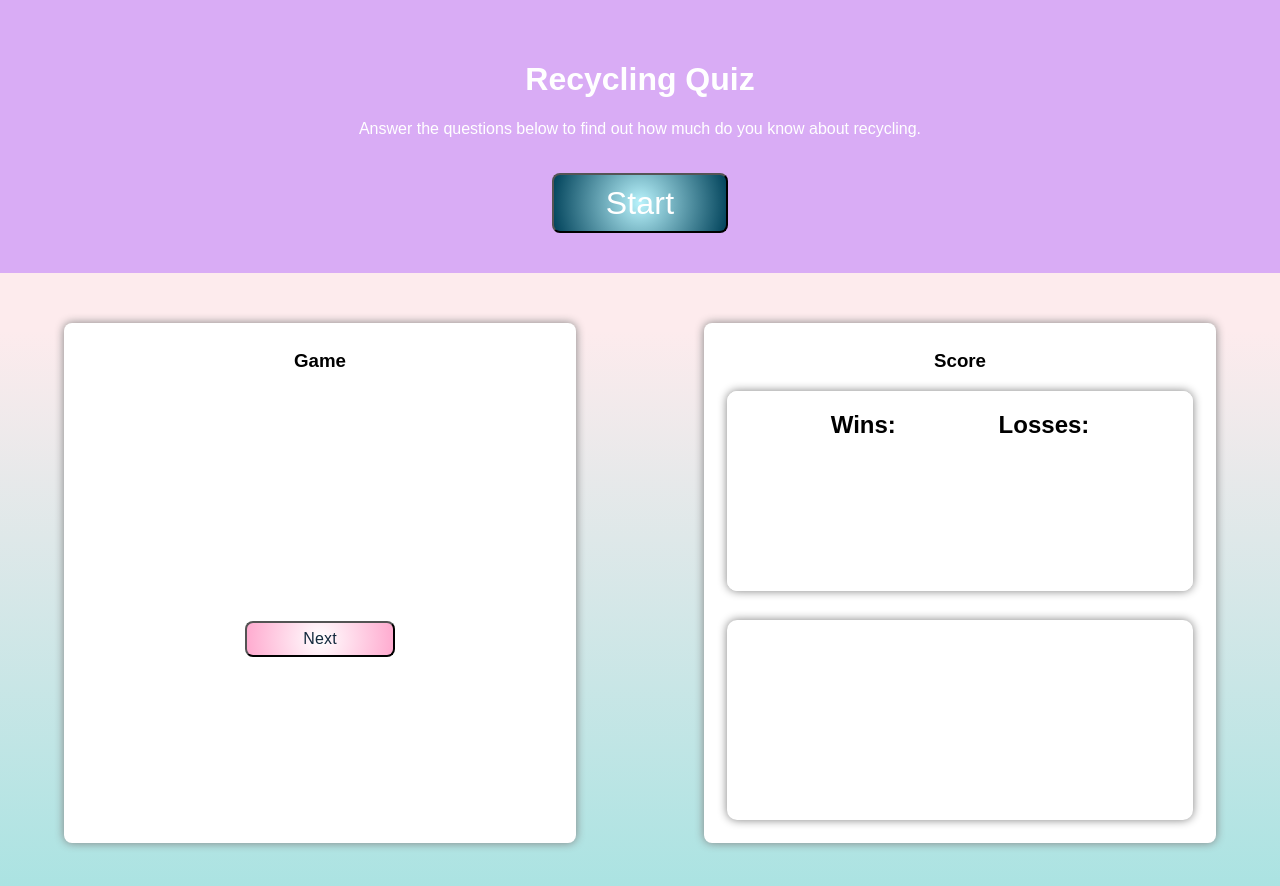
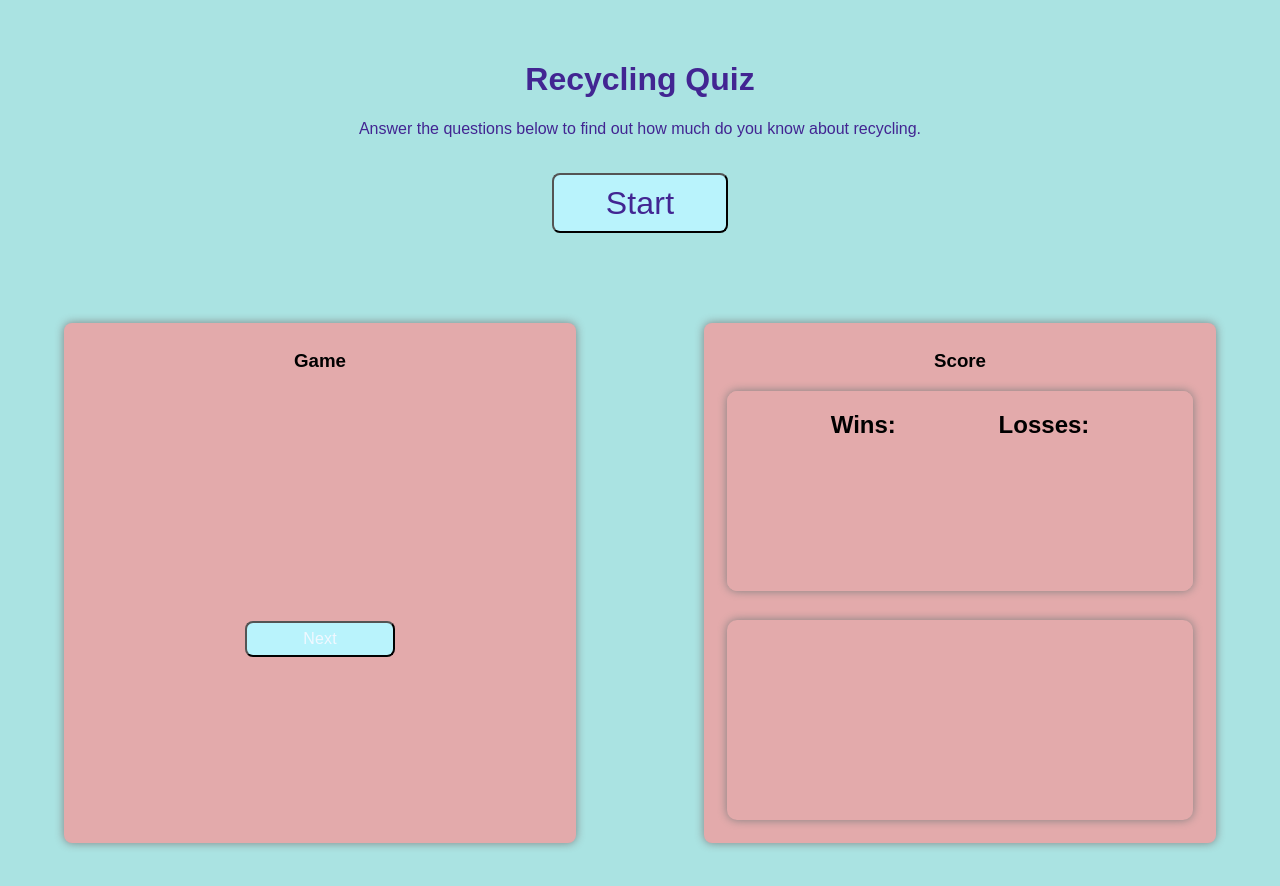
Before and after one commit to masken64/Recycling-Quiz-1, a plain HTML site: page index.html in a window 1280 px wide. Drawn offline with Linux system fonts and the light colour scheme.

Commit message:
Update style.css

```diff
--- a/assets/css/style.css
+++ b/assets/css/style.css
@@ -9,13 +9,13 @@ body {
   flex-direction: column;
   min-height: 100vh;
   justify-content: flex-start;
-  background: linear-gradient(0deg, #AAE3E2 0%, #FDEBED 63%);
+  background: linear-gradient(0deg, #AAE3E2 0%, #AAE3E2 63%);
 }
 
 .start-button {
-  background: radial-gradient(circle, #B9F3FC 0%, #00425A 100%);
+  background: linear-gradient( #B9F3FC, #B9F3FC);
   border-radius: 8px;
-  color: white;
+  color: rgb(66, 37, 146);
   cursor: pointer;
   font-size: 2em;
   letter-spacing: 0.21px;
@@ -32,8 +32,8 @@ body {
 header {
   padding: 40px;
   text-align: center;
-  background: #D9ACF5;
-  color: #fff;
+  background: #AAE3E2;
+  color:rgb(66, 37, 146);
   border-bottom: 30px #879274;
 }
 
@@ -48,7 +48,7 @@ section {
   padding: 8px;
   margin-top: 50px;
   margin-bottom: 50px;
-  background-color: white;
+  background-color: #e3aaab;
   border-radius: 8px;
   width: 40vw;
   box-shadow: 0px 0px 10px grey
@@ -68,7 +68,7 @@ section {
 
 button {
   justify-content: center;
-  background: radial-gradient(circle, white 0%, #FFAACF 100%);
+  background: linear-gradient( #B9F3FC, #B9F3FC);
   border-radius: 8px;
   color: #13293d;
   cursor: pointer;
@@ -84,10 +84,10 @@ button {
 
 .button2 {
   justify-content: center;
-  background: radial-gradient(circle, white 0%, #FFAACF 100%);
+  background: linear-gradient( #B9F3FC, #B9F3FC);
   border-radius: 8px;
   margin-top: 20%;
-  color: #13293d;
+  color: #f1f8ff;
   cursor: pointer;
   font-size: medium;
   letter-spacing: 0.21px;
@@ -116,7 +116,7 @@ button {
 }
 
 .answer0 {
-  background: radial-gradient(circle, white 0%, #FFAACF 100%);
+  background: linear-gradient( #B9F3FC, #B9F3FC);
   margin: 5% 2% 2% 2%;
   padding: 2%;
 }
@@ -126,7 +126,7 @@ button {
   flex-wrap: wrap;
   justify-content: space-evenly;
   height: 200px;
-  border: solid 1px white;
+  border: solid 1px #e3aaab;
   border-radius: 10px;
   margin: 3%;
   box-shadow: 0px 0px 10px grey
@@ -142,7 +142,7 @@ h3 {
   flex-wrap: wrap;
   align-items: baseline;
   justify-content: space-evenly;
-  background-color: white;
+  background-color: #e3aaab;
 }
 
 .timer {
@@ -150,9 +150,9 @@ h3 {
   flex-wrap: wrap;
   align-items: center;
   justify-content: space-evenly;
-  color: black;
+  color: white;
   text-align: center;
-  background-color: white;
+  background-color: #e3aaab;
   width: 100%;
   height: 200px;
   border: solid 1px white;
```
